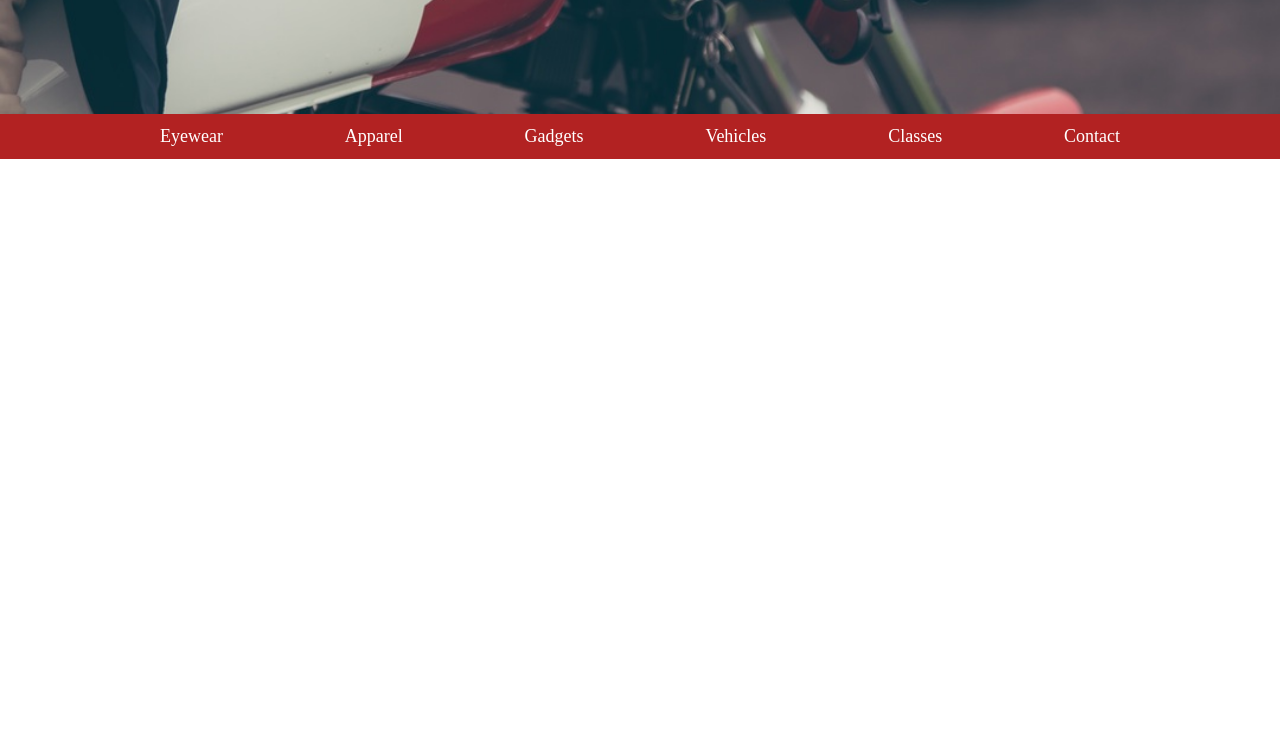
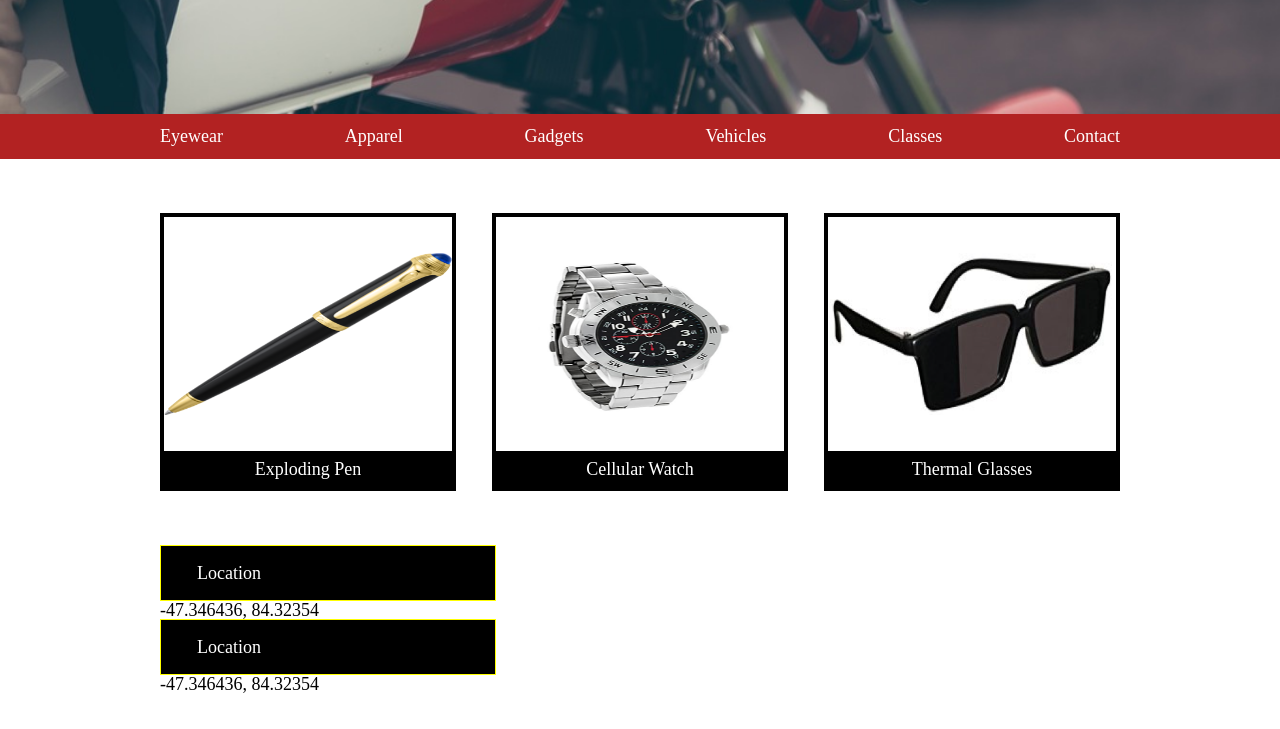
Before and after one commit to nwallingsford/SecretAgentSupply, a plain HTML site: page index.html in a window 1280 px wide. Shown: the part 387-1116 px from the top of the page. Before the commit the page ends 800 px from the top, so only its background shows below. Drawn offline with Linux system fonts and the light colour scheme.

Commit message:
Add products

```diff
--- a/index.html
+++ b/index.html
@@ -40,15 +40,48 @@
       </div>
     <!-- Product section -->
       <div class="product-grid">
-
+        <div class="site-container flex space-between">
+          <!-- Exploding pen product -->
+          <div class="product-container">
+            <div class="product-item">
+              <img src="resources/images/pen.png" alt="An exploding pen">
+              <span>Exploding Pen</span>
+            </div>
+          </div>
+          <!-- Cellular watch product -->
+          <div class="product-container">
+            <div class="product-item">
+              <img src="resources/images/watch.png" alt="An exploding pen">
+              <span>Cellular Watch</span>
+            </div>
+          </div>
+          <!-- Thermal glasses product -->
+          <div class="product-container">
+            <div class="product-item">
+              <img src="resources/images/glasses.png" alt="An exploding pen">
+              <span>Thermal Glasses</span>
+            </div>
+          </div>
+        </div>
       </div>
-    <!-- Location section -->
-      <div class="location">
-
-      </div>
-    <!-- Hours section -->
-      <div class="hours">
-
+    <!-- Store info section -->
+      <div class="store-container">
+        <div class="site-container">
+          <div class="location-container">
+            <div class="location-title">
+              <span>Location</span>
+            </div>
+            <div class="location-destination">
+              <span>-47.346436, 84.32354</span>
+            </div>
+            <div class="location-title">
+              <span>Location</span>
+            </div>
+            <div class="location-destination">
+              <span>-47.346436, 84.32354</span>
+            </div>
+          </div>
+        </div>
       </div>
     <!-- Footer section -->
       <footer>
--- a/resources/css/style.css
+++ b/resources/css/style.css
@@ -13,6 +13,10 @@ body {
 
 .flex {
   display: flex;
+}
+
+.space-between {
+  justify-content: space-between;
 }
 
 header {
@@ -63,7 +67,6 @@ p.promo-item {
   font-size: 2rem;
 }
 
-
 .nav-banner {
   background-color: firebrick;
 }
@@ -78,3 +81,50 @@ nav span a {
   color: white;
   text-decoration: none;
 }
+
+.product-container {
+  border: solid 4px black;
+  margin-top: 3rem;
+  display: flex;
+  flex-direction: column;
+  width: 30%;
+}
+
+.product-item {
+  display: flex;
+  flex-direction: column;
+}
+
+.product-item img {
+  height: 9rem;
+  padding: 2rem 0;
+}
+
+.product-item span {
+  background-color: black;
+  padding: 0.5rem 0;
+  text-align: center;
+}
+
+.location-container {
+  display: flex;
+  margin-top: 3rem;
+  margin-bottom: 4rem;
+  width: 35%;
+  flex-direction: column;
+}
+
+.location-title {
+  display: flex;
+  flex-direction: column;
+  border: solid 1px yellow;
+}
+
+.location-title span {
+  background: black;
+  padding: 1rem 0 1rem 2rem;
+}
+
+.location-destination {
+  color: black;
+}
```
